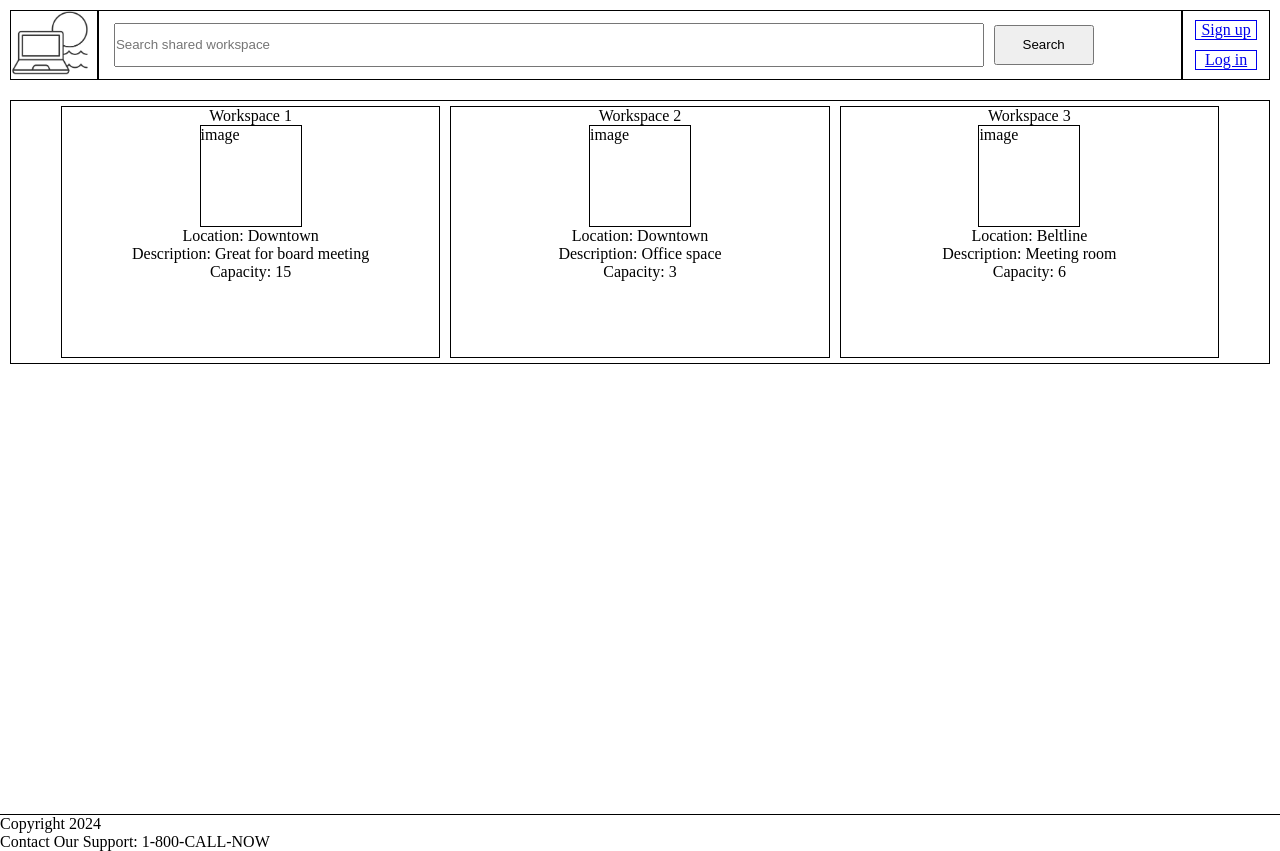
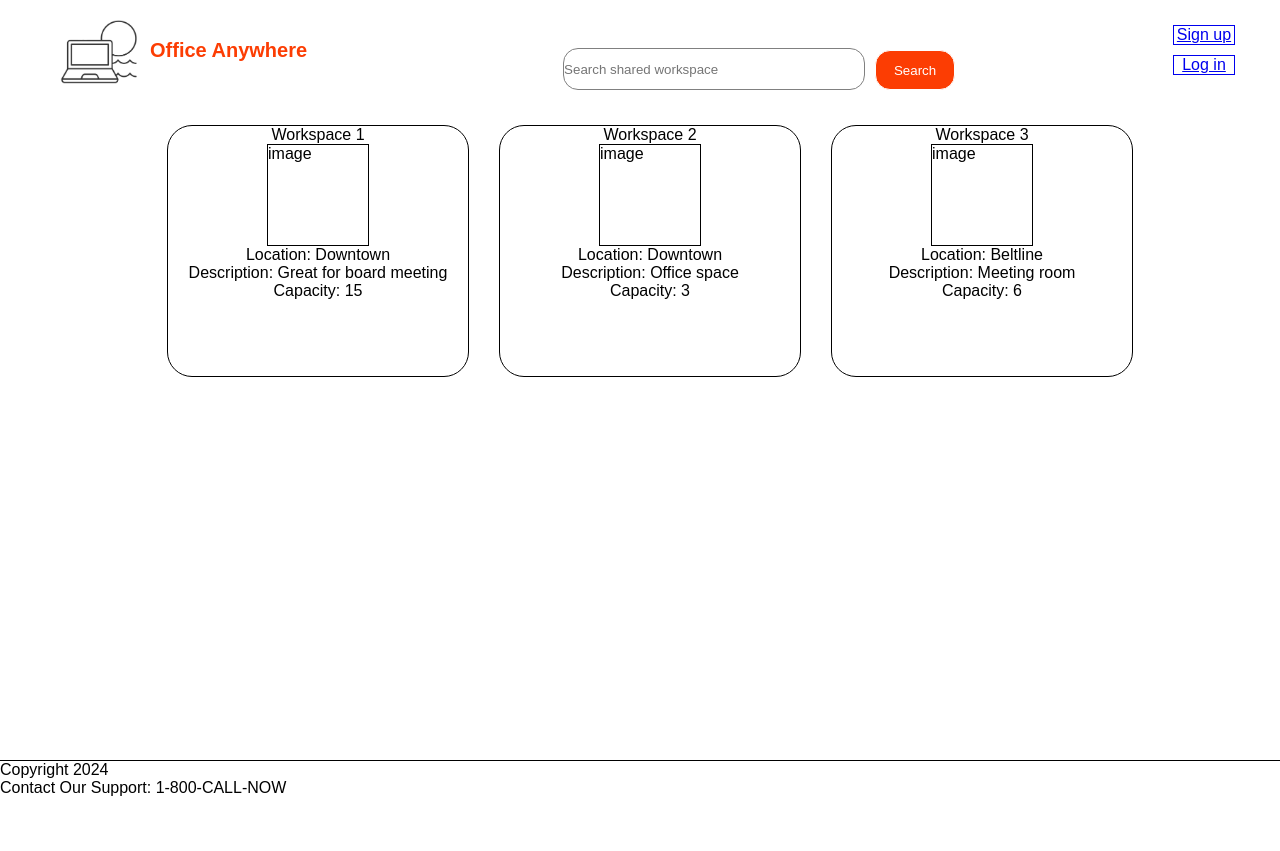
Before and after one commit to laura-bvc/SODV1201-project, a PHP site: page / in a window 1280 px wide. After the commit the page ends 796 px from the top, so only its background shows below. Run offline with PHP 8.4, Linux system fonts and the light colour scheme.

Commit message:
- updated css, removed container borders, resized header, body, and footers

```diff
--- a/index.html
+++ b/index.html
@@ -11,6 +11,9 @@
     <div class="homepageHeader">
         <div class="logoContainer">
             <a href="index.html"><img src="img/icon.png" alt="" id="logo"></a>
+        </div>
+        <div class="titleHeader">
+            <a href="index.html"><p>Office Anywhere</p></a>
         </div>
         <div class="searchBarHeader">
             <input type="text" placeholder="Search shared workspace" class="searchBar" id="searchBar">
@@ -31,10 +34,6 @@
         </div> -->
     </div>
 
-    <div class="spacer">
-
-    </div>
-
     <footer>
         <p>Copyright 2024</p>
         <p>Contact Our Support: 1-800-CALL-NOW</p>
--- a/signup.html
+++ b/signup.html
@@ -18,6 +18,7 @@
     </div>
 
     <div class="pageBody">
+        <div class="signupBoxContainer">
             <div class="signupBox">
                 <button name="coworkerSignupButton" id="coworkerSignupButton" class="signupButton" data-type="coworker">Sign up as a coworker</button>
                 <input type="text" name="coworkerSignupUsername" id="coworkerSignupUsername" placeholder="Username">
@@ -36,9 +37,9 @@
             <p>Already have an account? Log in <a href="login.html">here</a></p>
             <!-- <button id="goToLoginBtn">Log in</button> -->
         </div>
-    <div class="spacer">
+    </div>
 
-    </div>
+
 
     <footer>
         <p>Copyright 2024</p>
--- a/style.css
+++ b/style.css
@@ -2,6 +2,7 @@
 * {
     margin: 0;
     padding: 0;
+    font-family: Arial, Helvetica, sans-serif;
 }
 body {
     height: 100%;
@@ -9,48 +10,65 @@ body {
     display: flex;
     flex-direction: column;
 }
-.spacer {
-    height: 55vh;
-}
 footer {
+    width: 100%;
+    height: 5vh;
     border-top: solid 1px;
-    min-height: 25px;
-    width: 100%;
 }
 
 
 /* HOME */
 .homepageHeader {
     display: flex;
-    margin: 10px;
+    margin: 0px 25px;
+    width: 100%;
+    height: 10vh;
 }
-/* .logoContainer {
-    border: 1px solid;
+.logoContainer {
+    margin: 10px 0px 10px 50px;
     width: 100px;
 }
 .logoContainer img{
     width: 80px;
-} */
+}
+.titleHeader{
+    display: flex;
+    width: 300px;
+    align-items: center;
+}
+.titleHeader a {
+    font-size: 20px;
+    font-weight: bold;
+    text-decoration: none;
+    color: #fc3d03;
+    padding-left: 10px;
+}
 .searchBarHeader {
     display: flex;
-    border: 1px solid;
     width: 100%;
-    align-items: center;
+    align-items: flex-end;
+    justify-content: center;
 }
 .searchBar {
     margin-left: 15px;
-    width: 80%;
+    width: 300px;
     height: 40px;
+    border: 1px solid gray;
+    border-radius: 15px;
 }
 #searchButton {
     margin-left: 10px;
-    width: 100px;
+    width: 80px;
     height: 40px;
+    border: 1px solid ;
+    border-radius: 15px;
+    background-color: #fc3d03;
+    color: white;
 }
 .homeSignupLoginSquare {
-    border: 1px solid;
     display: flex;
     flex-direction: column;
+    margin: 10px 50px 10px 0px;
     width: 100px;
     justify-content: center;
     align-items: center;
@@ -62,20 +80,26 @@ footer {
     margin: 5px;
 }
 .propertiesContainer {
+    width: 100%;
+    height: 80vh;
     display: flex;
     flex-wrap: wrap;
     justify-content: center;
     margin: 10px;
-    border: 1px solid;
+    /* border: 1px solid; */
 }
 .propertyBox, .propertyBoxAdd {
     height: 250px;
-    width: 30%;
+    width: 300px;
     border: 1px solid;
-    margin: 5px;
+    border-radius: 25px;
+    margin: 15px;
     display: flex;
     flex-direction: column;
     align-items: center;
+}
+.propertyBoxAdd img {
+    width: 70%;
 }
 .propertyImgBox {
     height: 100px;
@@ -89,31 +113,19 @@ footer {
     display: flex;
     margin: 10px;
 }
-.logoContainer {
-    border: 1px solid;
-    width: 100px;
-}
-.logoContainer img{
-    width: 80px;
-}
-.titleHeader{
-    display: flex;
-    border: 1px solid;
-    width: 100%;
-    align-items: center;
-}
-.titleHeader p {
-    font-size: 24px;
-    font-weight: bold;
-    padding-left: 10px;
-}
 /* BODY */
 .pageBody {
     display: flex;
+    flex-direction: column;
     width: 100%;
-    height: 60%;
+    height: 80vh;
     justify-content: center;
     margin-top: 30px;
+}
+.signupBoxContainer {
+    display: flex;
+    height: 350px;
+    justify-content: center;
 }
 .signupBox {
     display: flex;
@@ -122,7 +134,7 @@ footer {
     border: 1px solid;
     margin: 5px 10px;
     width: 200px;
-    height: 200px;
+    height: 300px;
 }
 .signupBox button {
     margin: 5px;
@@ -132,7 +144,8 @@ footer {
 }
 .haveAnAccountBar {
     border: 1px solid;
-    width: 50%;
+    width: 80%;
+    height: 40px;
     margin: 10px auto;
     display: flex;
     justify-content: center;
@@ -146,29 +159,6 @@ footer {
     display: flex;
     margin: 10px;
 }
-/* .logoContainer {
-    border: 1px solid;
-    width: 100px;
-}
-.logoContainer img{
-    width: 80px;
-}
-.searchBarHeader {
-    display: flex;
-    border: 1px solid;
-    width: 100%;
-    align-items: center;
-}
-.searchBar {
-    margin-left: 15px;
-    width: 80%;
-    height: 40px;
-}
-#searchButton {
-    margin-left: 10px;
-    width: 100px;
-    height: 40px;
-}*/
 .profileSquare {
     border: 1px solid;
     display: flex;
```
Also changed, not shown: login.html (+5 -2 lines). Lines whose indentation alone changed are shown as unchanged.
